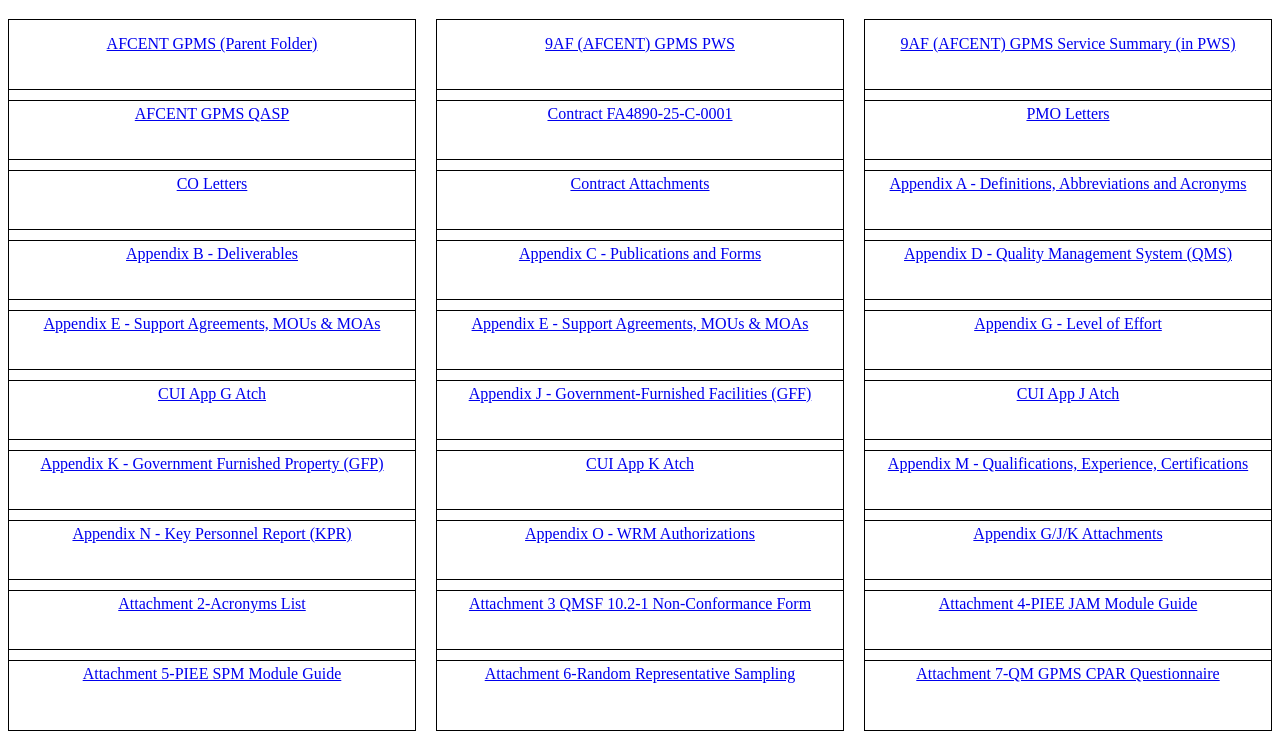
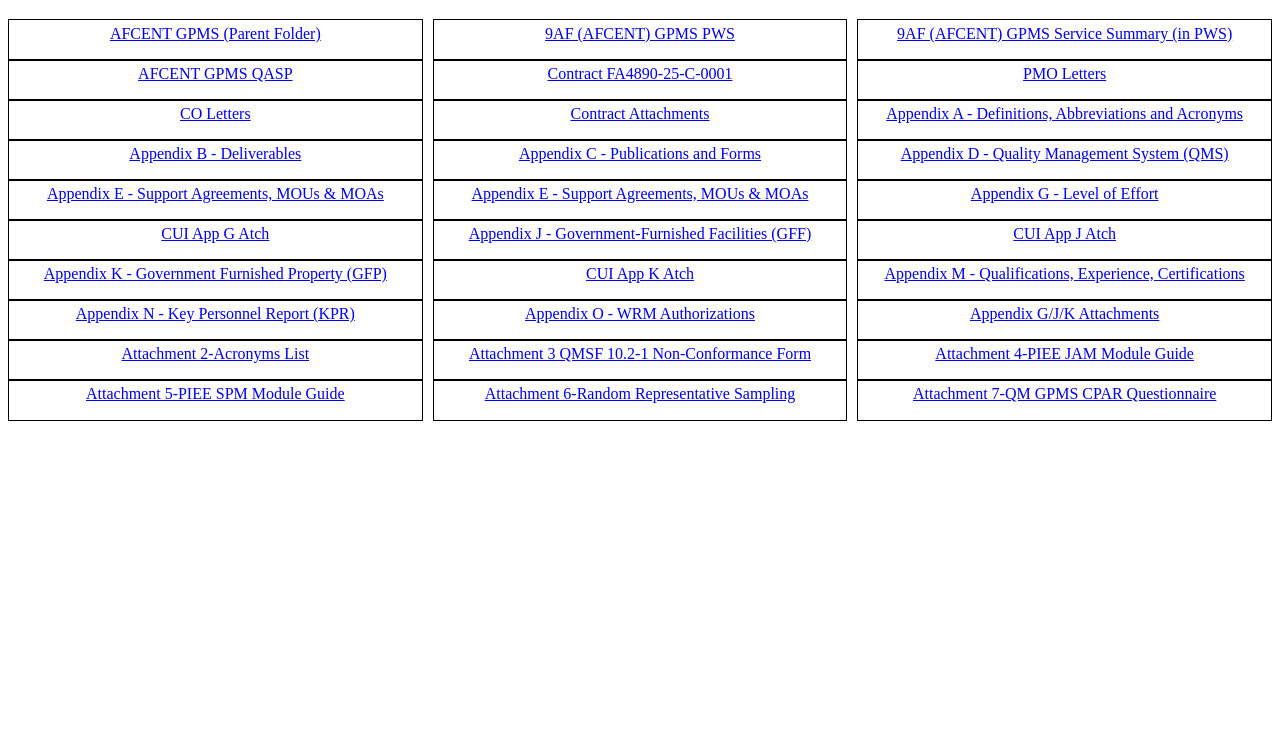
Before and after one commit to bruiz611/bruiz611.github.io, a plain HTML site: page index.html in a window 1280 px wide. Shown: the part 61-800 px from the top of the page. Drawn offline with Linux system fonts and the light colour scheme.

Commit message:
Update style.css

```diff
--- a/style.css
+++ b/style.css
@@ -1,12 +1,12 @@
 .link-container {
   display: grid;
   grid-template-columns: 1fr 1fr 1fr;
-  gap: 20px;
+  gap: 10px;
 }
 
 .link-container a {
   display: block;
-  padding: 15px;
+  padding: 5px;
   text-align: center;
   border: 1px solid black;
   height: 100%;
```
